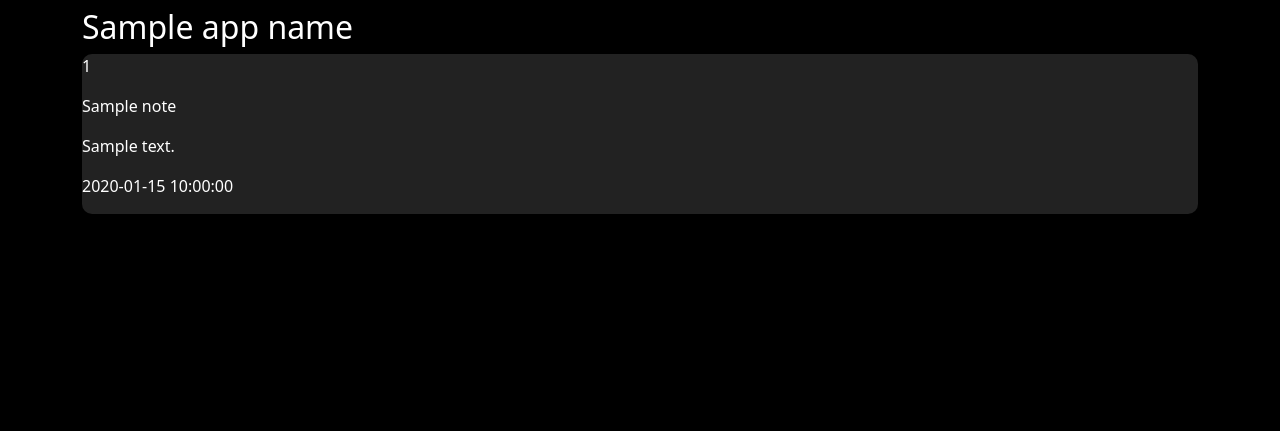
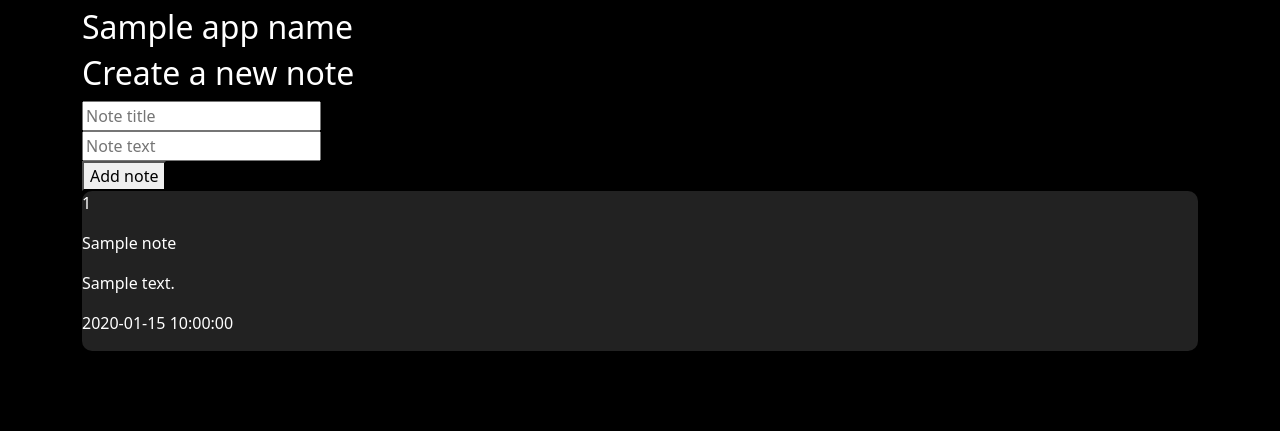
Before and after one commit to xanaxhol1c/FastAPI-Notes, a Python web app: template templates/todo/index.html in a window 1280 px wide. Shown: the top 431 px of the page. Run offline with Jinja, Linux system fonts and the light colour scheme; the template is opened without the code that fills it: most values are stand-ins (such as "Sample title", 1, 10 or a date in 2020); some libraries are stand-ins or nearby versions.

Commit message:
added create note option

```diff
--- a/static/css/style.css
+++ b/static/css/style.css
@@ -21,10 +21,11 @@ p{
     color: white;
 }
 
-h1{
+h1, h3{
     color: white;
     font-size: 32px;
 }
+
 
 .notes-container{
     background-color: #222222;
--- a/templates/todo/index.html
+++ b/templates/todo/index.html
@@ -7,6 +7,14 @@
 
 {% block content %}
     <h1 class="mt-2">{{app_name}}</h1>
+    <form class="add-form" action="{{ url_for('add') }}" method="post">
+        <h3>Create a new note</h3>
+        <div class="field">
+            <input type="text" name="title" placeholder="Note title"><br>
+            <input type="text" name="text" placeholder="Note text"><br>
+        </div>
+        <button class="ui teal basic button" type="submit">Add note</button>
+    </form>
     {% for note in notes %}
         <div class="notes-container">
             <p>{{note.id}}</p>
```
Also changed, not shown: routes.py (+9 -2 lines), database/DB/notes.db.
